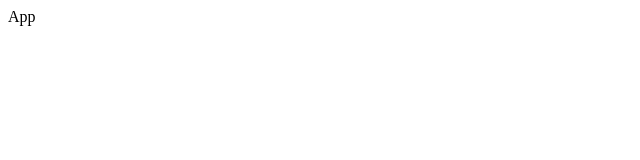
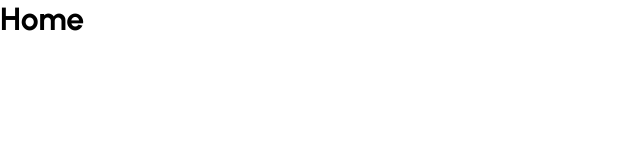
Before and after one commit to magiudev/ebuy-ui, a React (Vite) app: page / in a window 1280 px wide. Shown: the top 160 px of the page, without its empty margins (0-640 px from the left). Built offline with nearby package versions, Linux system fonts and the light colour scheme.

Commit message:
add react router

```diff
--- a/package.json
+++ b/package.json
@@ -10,7 +10,8 @@
   },
   "dependencies": {
     "react": "^18.2.0",
-    "react-dom": "^18.2.0"
+    "react-dom": "^18.2.0",
+    "react-router-dom": "^6.6.2"
   },
   "devDependencies": {
     "@types/react": "^18.0.26",
--- a/src/App.tsx
+++ b/src/App.tsx
@@ -1,7 +1,8 @@
-const App = () => {
-  return (
-    <div>App</div>
-  )
+import Router from "./router";
+import './App.css';
+
+function App() {
+  return (<Router />)
 }
 
 export default App;
--- /dev/null
+++ b/src/pages/home/index.tsx
@@ -0,0 +1,9 @@
+const Home = () => {
+  return (
+    <>
+      <h1>Home</h1>
+    </>
+  )
+}
+
+export default Home;
--- /dev/null
+++ b/src/router/index.tsx
@@ -0,0 +1,15 @@
+import { BrowserRouter, Navigate, Route, Routes} from "react-router-dom";
+import Home from "../pages/home";
+
+const Router = () => {
+  return (
+    <BrowserRouter>
+      <Routes>
+          <Route path="/" element={<Home />} />
+          <Route path="*" element={<Navigate to="/" />} />
+      </Routes>
+    </BrowserRouter>
+  )
+}
+
+export default Router;
```
Also changed, not shown: 1 other file (tests, documents, lock files or other folders).
